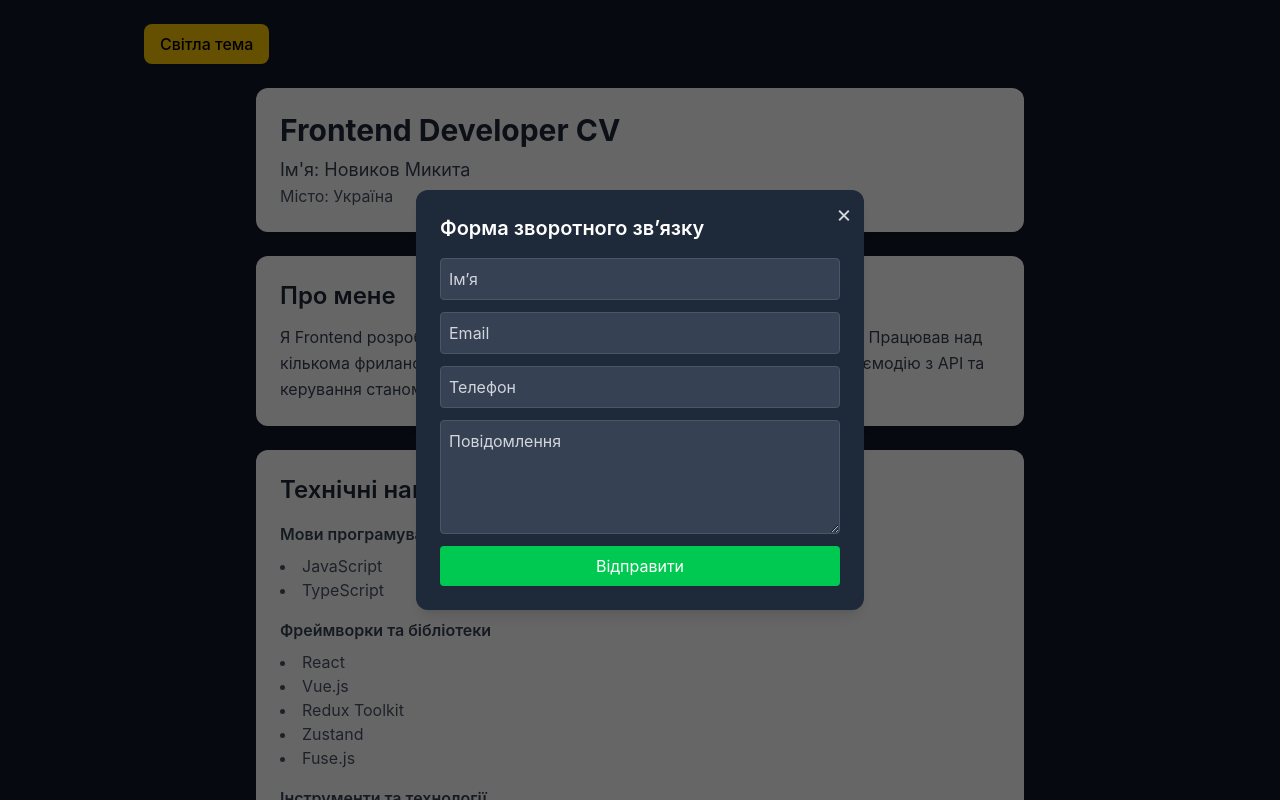
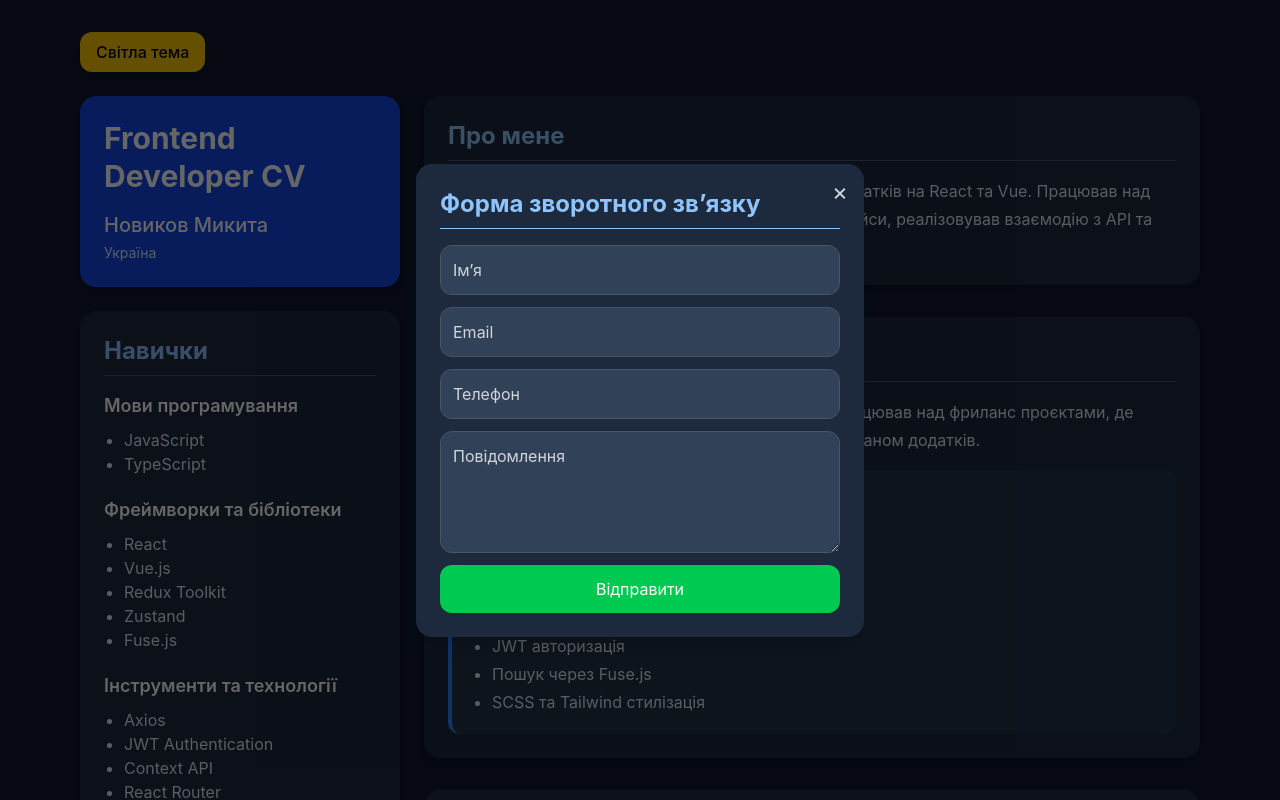
Before and after one commit to niketas2/lab_2, a React (Vite) app in the folder lab_2_react/: page / in a window 1280 px wide. Both pictures are taken after a click on the button "Темна тема". Shown: the top 800 px of the page. Built offline with nearby package versions, Linux system fonts and the light colour scheme; no server answers.

Commit message:
Laba 5 rework

```diff
--- a/lab_2_react/src/App.tsx
+++ b/lab_2_react/src/App.tsx
@@ -6,7 +6,7 @@ import { Header } from './Components/Header'
 import { Skills } from './Components/Skills'
 import { Footer } from './Components/Footer'
 import { Review } from './Components/Review'
-import { ContactForm } from "./Components/ContactForm.tsx"
+import { ContactForm } from "./Components/ContactForm"
 import { useState, useEffect } from "react"
 
 function App() {
@@ -21,12 +21,7 @@ function App() {
         }
 
         const hour = new Date().getHours()
-
-        if (hour >= 7 && hour < 21) {
-            setTheme("light")
-        } else {
-            setTheme("dark")
-        }
+        setTheme(hour >= 7 && hour < 21 ? "light" : "dark")
     }, [])
 
     useEffect(() => {
@@ -46,23 +41,32 @@ function App() {
     }
 
     return (
-        <div className="min-h-screen bg-orange-300 text-gray-900 transition-colors duration-300 dark:bg-gray-900 dark:text-white">
-            <div className="mx-auto max-w-5xl px-4 py-6">
+        <div className="min-h-screen bg-slate-100 text-slate-900 transition-colors duration-300 dark:bg-slate-900 dark:text-white">
+            <div className="mx-auto max-w-6xl px-4 py-8">
                 <button
                     onClick={toggleTheme}
-                    className="mb-6 inline-flex items-center justify-center rounded-lg bg-blue-500 px-4 py-2 text-white font-medium shadow-md transition duration-300 hover:-translate-y-0.5 hover:bg-blue-600 active:translate-y-0 dark:bg-yellow-400 dark:text-black dark:hover:bg-yellow-300"
+                    className="mb-6 rounded-xl bg-blue-600 px-4 py-2 font-medium text-white shadow-md transition hover:bg-blue-700 dark:bg-yellow-400 dark:text-black dark:hover:bg-yellow-300"
                 >
                     {theme === "dark" ? "Світла тема" : "Темна тема"}
                 </button>
 
                 <ContactForm />
-                <Header />
-                <About />
-                <Skills />
-                <Expirience />
-                <Education />
-                <Review />
-                <Footer />
+
+                <div className="grid gap-6 lg:grid-cols-[320px_1fr]">
+                    <aside className="space-y-6">
+                        <Header />
+                        <Skills />
+                        <Footer />
+                    </aside>
+
+                    <main className="space-y-6">
+                        <About />
+                        <Expirience />
+                        <Education />
+                        <Review />
+
+                    </main>
+                </div>
             </div>
         </div>
     )
--- a/lab_2_react/src/Components/About.tsx
+++ b/lab_2_react/src/Components/About.tsx
@@ -1,12 +1,12 @@
+import React from 'react';
 
 export const About = () => {
     return (
-        <section className="max-w-3xl mx-auto bg-white p-6 rounded-xl shadow-md mb-6 transition:-trnasform duration-300 hover:translate-y-2">
-            <h2 className="text-2xl font-semibold mb-3 text-gray-800">
+        <section className="mb-8 rounded-2xl bg-white p-6 shadow-md transition-transform duration-300 hover:-translate-y-1 dark:bg-slate-800">
+            <h2 className="mb-4 border-b border-blue-200 pb-2 text-2xl font-bold text-blue-900 dark:border-slate-600 dark:text-blue-300">
                 Про мене
             </h2>
-
-            <p className="text-gray-700 leading-relaxed">
+            <p className="text-base leading-7 text-gray-700 dark:text-slate-200">
                 Я Frontend розробник з досвідом створення веб-додатків на React та Vue.
                 Працював над кількома фриланс проєктами, де розробляв інтерфейси,
                 реалізовував взаємодію з API та керування станом додатків.
--- a/lab_2_react/src/Components/ContactForm.tsx
+++ b/lab_2_react/src/Components/ContactForm.tsx
@@ -23,20 +23,20 @@ export const ContactForm = () => {
     return (
         isOpen && (
             <div className="fixed inset-0 z-50 flex items-center justify-center bg-black/60 p-4">
-                <div className="relative w-full max-w-md rounded-xl bg-white p-6 shadow-lg dark:bg-gray-800 dark:text-white">
+                <div className="relative w-full max-w-md rounded-2xl bg-white p-6 shadow-xl dark:bg-slate-800 dark:text-white">
                     <button
                         onClick={closeModal}
-                        className="absolute right-3 top-2 text-2xl text-gray-600 hover:text-black dark:text-gray-300 dark:hover:text-white"
+                        className="absolute right-4 top-3 text-2xl text-gray-500 transition hover:text-black dark:text-gray-300 dark:hover:text-white"
                     >
                         ×
                     </button>
 
-                    <h2 className="mb-4 text-xl font-semibold">
+                    <h2 className="mb-4 border-b pb-2 text-2xl font-bold text-blue-900 dark:text-blue-300">
                         Форма зворотного зв’язку
                     </h2>
 
                     <form
-                        action="https://formspree.io/f/YOUR_FORMSPREE_ID"
+                        action="https://formspree.io/f/mdawraoo"
                         method="POST"
                         className="flex flex-col gap-3"
                     >
@@ -45,7 +45,7 @@ export const ContactForm = () => {
                             name="name"
                             placeholder="Ім’я"
                             required
-                            className="rounded border border-gray-300 bg-white p-2 text-black placeholder:text-gray-500 dark:border-gray-600 dark:bg-gray-700 dark:text-white dark:placeholder:text-gray-300"
+                            className="rounded-xl border border-gray-300 bg-white p-3 text-black outline-none transition focus:border-blue-500 dark:border-gray-600 dark:bg-slate-700 dark:text-white dark:placeholder:text-gray-300"
                         />
 
                         <input
@@ -53,7 +53,7 @@ export const ContactForm = () => {
                             name="email"
                             placeholder="Email"
                             required
-                            className="rounded border border-gray-300 bg-white p-2 text-black placeholder:text-gray-500 dark:border-gray-600 dark:bg-gray-700 dark:text-white dark:placeholder:text-gray-300"
+                            className="rounded-xl border border-gray-300 bg-white p-3 text-black outline-none transition focus:border-blue-500 dark:border-gray-600 dark:bg-slate-700 dark:text-white dark:placeholder:text-gray-300"
                         />
 
                         <input
@@ -61,20 +61,20 @@ export const ContactForm = () => {
                             name="phone"
                             placeholder="Телефон"
                             required
-                            className="rounded border border-gray-300 bg-white p-2 text-black placeholder:text-gray-500 dark:border-gray-600 dark:bg-gray-700 dark:text-white dark:placeholder:text-gray-300"
+                            className="rounded-xl border border-gray-300 bg-white p-3 text-black outline-none transition focus:border-blue-500 dark:border-gray-600 dark:bg-slate-700 dark:text-white dark:placeholder:text-gray-300"
                         />
+
                         <textarea
                             name="message"
                             placeholder="Повідомлення"
-                            // @ts-ignore
                             rows="4"
                             required
-                            className="rounded border border-gray-300 bg-white p-2 text-black placeholder:text-gray-500 dark:border-gray-600 dark:bg-gray-700 dark:text-white dark:placeholder:text-gray-300"
+                            className="rounded-xl border border-gray-300 bg-white p-3 text-black outline-none transition focus:border-blue-500 dark:border-gray-600 dark:bg-slate-700 dark:text-white dark:placeholder:text-gray-300"
                         />
 
                         <button
                             type="submit"
-                            className="rounded bg-green-500 p-2 text-white transition hover:bg-green-600"
+                            className="rounded-xl bg-green-500 p-3 text-white transition hover:bg-green-600"
                         >
                             Відправити
                         </button>
@@ -82,6 +82,5 @@ export const ContactForm = () => {
                 </div>
             </div>
         )
-
-    );
+    )
 }
--- a/lab_2_react/src/Components/Expirience.tsx
+++ b/lab_2_react/src/Components/Expirience.tsx
@@ -1,31 +1,33 @@
 
 export const Expirience = () => {
     return (
-        <section className="max-w-3xl mx-auto bg-white p-6 rounded-xl shadow-md mb-6 transition:-trnasform duration-300 hover:translate-y-2">
-            <h2 className="text-2xl font-semibold mb-4 text-gray-800">
+        <section className="mb-8 rounded-2xl bg-white p-6 shadow-md dark:bg-slate-800">
+            <h2 className="mb-4 border-b border-blue-200 pb-2 text-2xl font-bold text-blue-900 dark:border-slate-600 dark:text-blue-300">
                 Досвід роботи
             </h2>
 
-            <article>
-                <h3 className="text-xl font-semibold text-gray-700">
+            <p className="mb-4 leading-7 text-gray-700 dark:text-slate-200">
+                Досвід створення веб-додатків на React та Vue.
+                Працював над фриланс проєктами, де розробляв інтерфейси,
+                працював з API та керував станом додатків.
+            </p>
+
+            <article className="rounded-xl border-l-4 border-blue-500 bg-slate-50 p-5 dark:bg-slate-700/40">
+                <h3 className="text-lg font-semibold">
                     Frontend Developer (Freelance)
                 </h3>
 
-                <p className="text-gray-600 mt-2 mb-4">
-                    Розробка веб-додатків на замовлення.
+                <p className="mb-3 text-sm text-gray-500 dark:text-slate-300">
+                    Розробка веб-додатків на замовлення
                 </p>
 
-                <h4 className="font-medium text-gray-700 mb-2">
-                    Основні задачі:
-                </h4>
-
-                <ul className="list-disc list-inside space-y-1 text-gray-600">
-                    <li>Створення користувацьких інтерфейсів на React та Vue</li>
+                <ul className="list-disc space-y-1 pl-5 text-gray-700 dark:text-slate-200">
+                    <li>Створення UI на React та Vue</li>
                     <li>Інтеграція REST API через Axios</li>
-                    <li>Керування станом додатку через Redux Toolkit та Zustand</li>
-                    <li>Реалізація авторизації з використанням JWT</li>
-                    <li>Реалізація пошуку через Fuse.js</li>
-                    <li>Стилізація інтерфейсів за допомогою SCSS та Tailwind CSS</li>
+                    <li>Керування станом (Redux Toolkit, Zustand)</li>
+                    <li>JWT авторизація</li>
+                    <li>Пошук через Fuse.js</li>
+                    <li>SCSS та Tailwind стилізація</li>
                 </ul>
             </article>
         </section>
--- a/lab_2_react/src/Components/Header.tsx
+++ b/lab_2_react/src/Components/Header.tsx
@@ -1,18 +1,10 @@
 
 export const Header = () => {
     return (
-        <header className="max-w-3xl mx-auto bg-white p-6 rounded-xl shadow-md mb-6 transition:-trnasform duration-300 hover:translate-y-2">
-            <h1 className="text-3xl font-bold text-gray-800">
-                Frontend Developer CV
-            </h1>
-
-            <p className="mt-2 text-lg text-gray-700">
-                Ім'я: Новиков Микита
-            </p>
-
-            <p className="text-gray-600">
-                Місто: Україна
-            </p>
+        <header className="rounded-2xl bg-blue-700 p-6 text-white shadow-md">
+            <h1 className="text-3xl font-bold leading-tight">Frontend Developer CV</h1>
+            <p className="mt-4 text-xl font-medium">Новиков Микита</p>
+            <p className="mt-1 text-sm text-blue-100">Україна</p>
         </header>
     )
 }
--- a/lab_2_react/src/Components/Skills.tsx
+++ b/lab_2_react/src/Components/Skills.tsx
@@ -1,31 +1,27 @@
 
 export const Skills = () => {
     return (
-        <section className="max-w-3xl mx-auto bg-white p-6 rounded-xl shadow-md mb-6 transition:-trnasform duration-300 hover:translate-y-2">
-
-            <h2 className="text-2xl font-semibold mb-4 text-gray-800">
-                Технічні навички
+        <section className="rounded-2xl bg-white p-6 shadow-md dark:bg-slate-800">
+            <h2 className="mb-4 border-b border-blue-200 pb-2 text-2xl font-bold text-blue-900 dark:border-slate-600 dark:text-blue-300">
+                Навички
             </h2>
 
-            <div className="space-y-4">
-
+            <div className="space-y-5">
                 <div>
-                    <h3 className="font-semibold text-gray-700 mb-2">
+                    <h3 className="mb-2 text-lg font-semibold text-slate-800 dark:text-white">
                         Мови програмування
                     </h3>
-
-                    <ul className="list-disc list-inside text-gray-600">
+                    <ul className="list-disc pl-5 text-gray-700 dark:text-slate-200">
                         <li>JavaScript</li>
                         <li>TypeScript</li>
                     </ul>
                 </div>
 
                 <div>
-                    <h3 className="font-semibold text-gray-700 mb-2">
+                    <h3 className="mb-2 text-lg font-semibold text-slate-800 dark:text-white">
                         Фреймворки та бібліотеки
                     </h3>
-
-                    <ul className="list-disc list-inside text-gray-600">
+                    <ul className="list-disc pl-5 text-gray-700 dark:text-slate-200">
                         <li>React</li>
                         <li>Vue.js</li>
                         <li>Redux Toolkit</li>
@@ -35,11 +31,10 @@ export const Skills = () => {
                 </div>
 
                 <div>
-                    <h3 className="font-semibold text-gray-700 mb-2">
+                    <h3 className="mb-2 text-lg font-semibold text-slate-800 dark:text-white">
                         Інструменти та технології
                     </h3>
-
-                    <ul className="list-disc list-inside text-gray-600">
+                    <ul className="list-disc pl-5 text-gray-700 dark:text-slate-200">
                         <li>Axios</li>
                         <li>JWT Authentication</li>
                         <li>Context API</li>
@@ -48,18 +43,15 @@ export const Skills = () => {
                 </div>
 
                 <div>
-                    <h3 className="font-semibold text-gray-700 mb-2">
+                    <h3 className="mb-2 text-lg font-semibold text-slate-800 dark:text-white">
                         Стилізація
                     </h3>
-
-                    <ul className="list-disc list-inside text-gray-600">
+                    <ul className="list-disc pl-5 text-gray-700 dark:text-slate-200">
                         <li>SCSS</li>
                         <li>Tailwind CSS</li>
                     </ul>
                 </div>
-
             </div>
-
         </section>
     )
 }
```
Also changed, not shown: lab_2_react/src/Components/Education.tsx (+8 -6 lines), lab_2_react/src/Components/Footer.tsx (+24 -13 lines), lab_2_react/src/Components/Review.tsx (+11 -11 lines).
